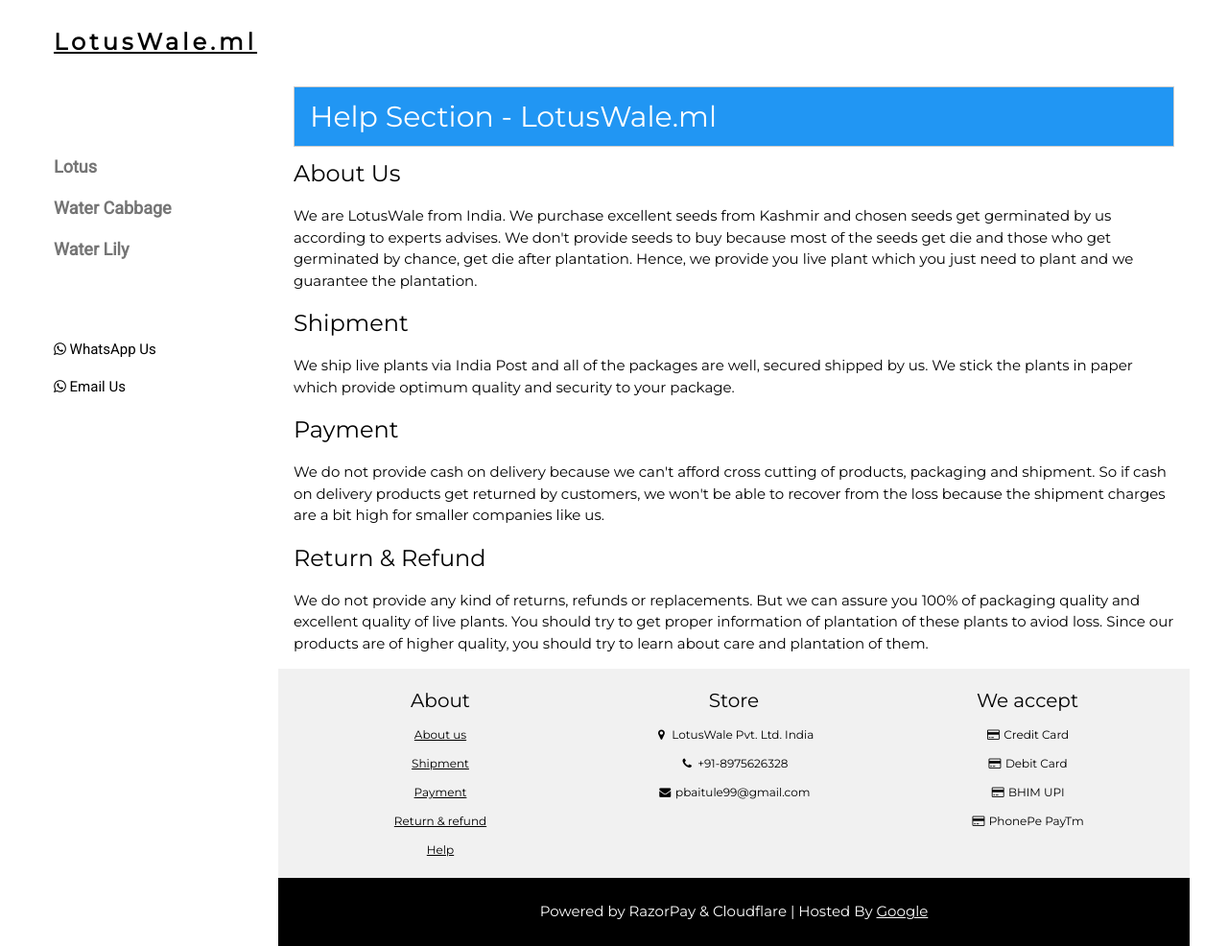
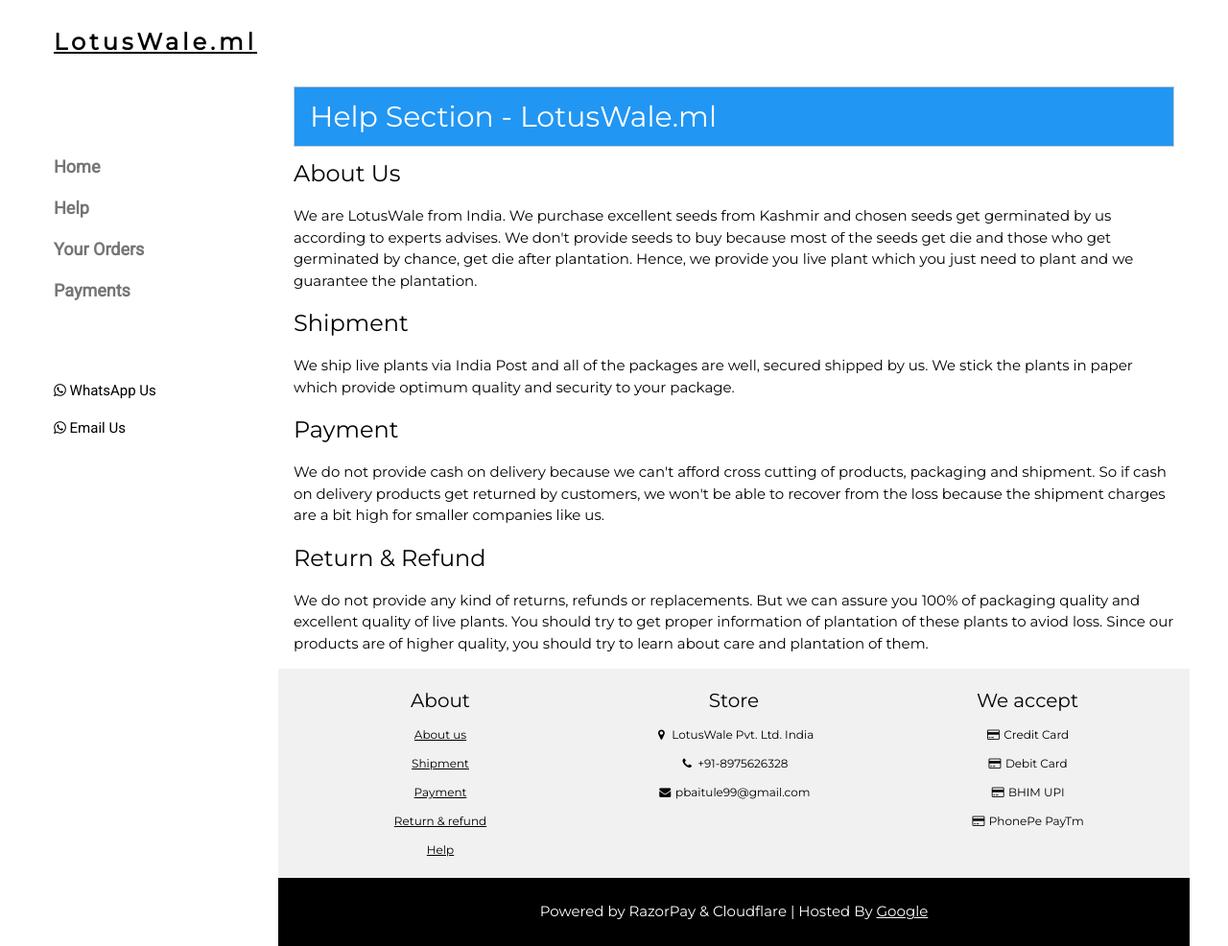
Before and after one commit to hardybaitule/ltswle, a plain HTML site: page help.html in a window 1280 px wide. Shown: the whole page at 96% size. Drawn offline with Linux system fonts and the light colour scheme.

Commit message:
sdfdf
sdfdf

```diff
--- a/help.html
+++ b/help.html
@@ -21,10 +21,10 @@ body,h1,h2,h3,h4,h5,h6,.w3-wide {font-family: "Montserrat", sans-serif;}
     <a href="index.html"><h3 class="w3-wide"><b>LotusWale.ml</b></h3></a>
   </div>
   <div class="w3-padding-64 w3-large w3-text-grey" style="font-weight:bold">
-    <a href="product.html" class="w3-bar-item w3-button">Lotus</a>
-    <a href="product.html" class="w3-bar-item w3-button">Water Cabbage</a>
-    <a href="product.html" class="w3-bar-item w3-button">Water Lily</a>
-
+    <a href="index.html" class="w3-bar-item w3-button">Home</a>
+    <a href="help.html" class="w3-bar-item w3-button">Help</a>
+    <a href="orders.html" class="w3-bar-item w3-button">Your Orders</a>
+    <a href="help.html#payment" class="w3-bar-item w3-button">Payments</a>
   </div>
   <a href="https://wa.me/918975626328?text=Hello%20LotusWale,%20" class="w3-bar-item w3-button w3-padding"><i class="fa fa-whatsapp"></i> WhatsApp Us</a>
   <a href="mailto:pbaitule99@gmail.com" class="w3-bar-item w3-button w3-padding"><i class="fa fa-whatsapp"></i> Email Us</a>
```
Also changed, not shown: checkout.html (+1 -0 lines), index.html (+1 -0 lines), orders.html (+1 -0 lines), product.html (+1 -0 lines).
